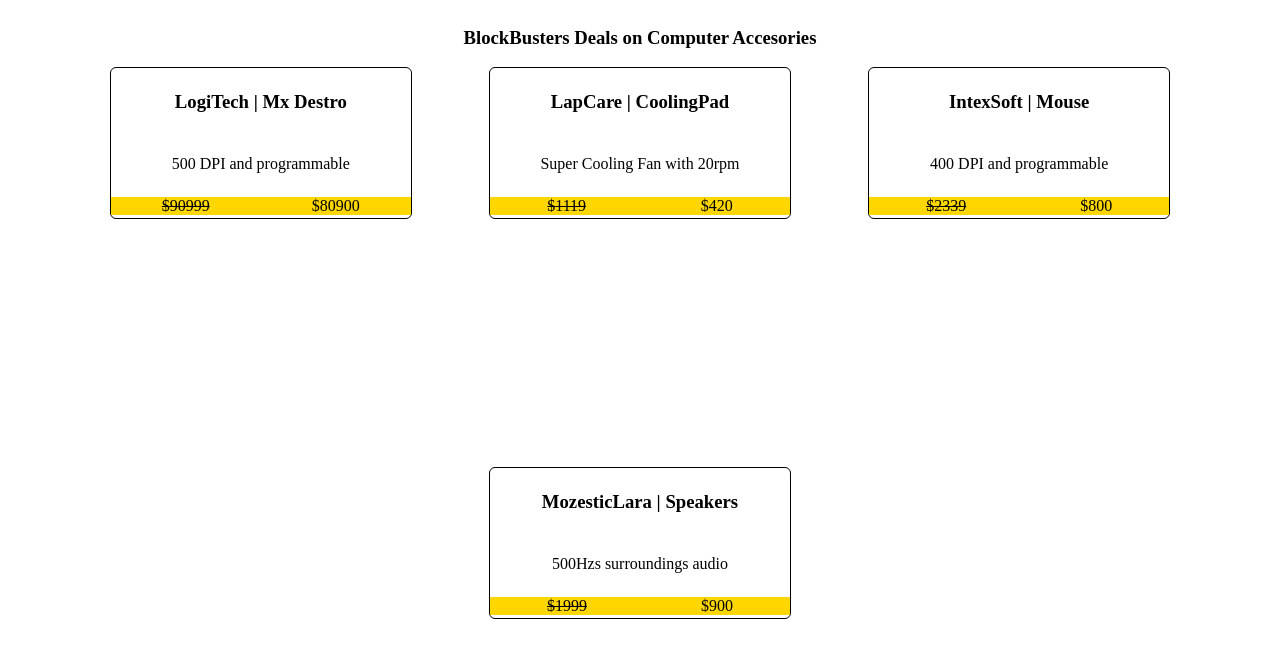
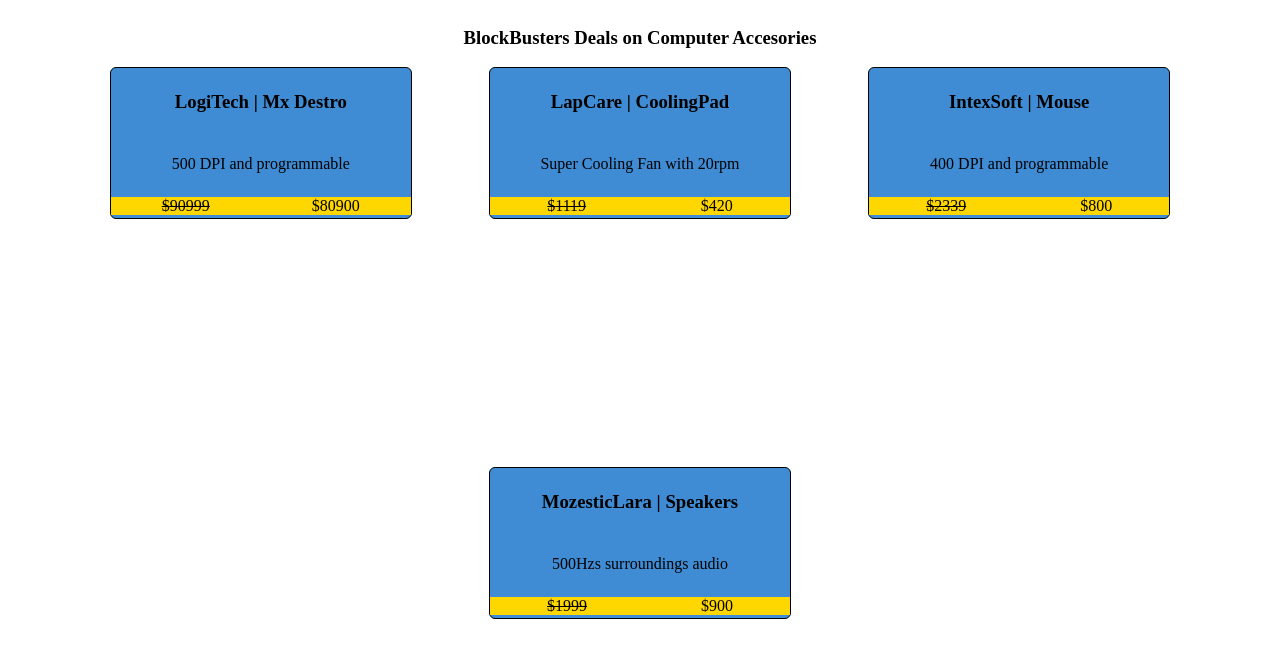
Before and after one commit to anilyadav45/REACT-STARTED, a React (Vite) app in the folder basic-react/: page / in a window 1280 px wide. Shown: the top 658 px of the page. Built offline with nearby package versions, Linux system fonts and the light colour scheme.

Commit message:
box styled

```diff
--- a/basic-react/src/product.jsx
+++ b/basic-react/src/product.jsx
@@ -4,7 +4,7 @@
 import "./product.css";
 function product({ title, desc, prices}) {
     let idx = 0;
-    let styles = {display:"flex",width:300,justifyContent:"space-around" ,flexDirection:"column" ,alignItems:"center"};
+    let styles = {display:"flex",width:300,justifyContent:"space-around" ,flexDirection:"column" ,backgroundColor:"#3f8cd4",alignItems:"center"};
   return (
     <>
       <div className="product" style={styles}>
```
